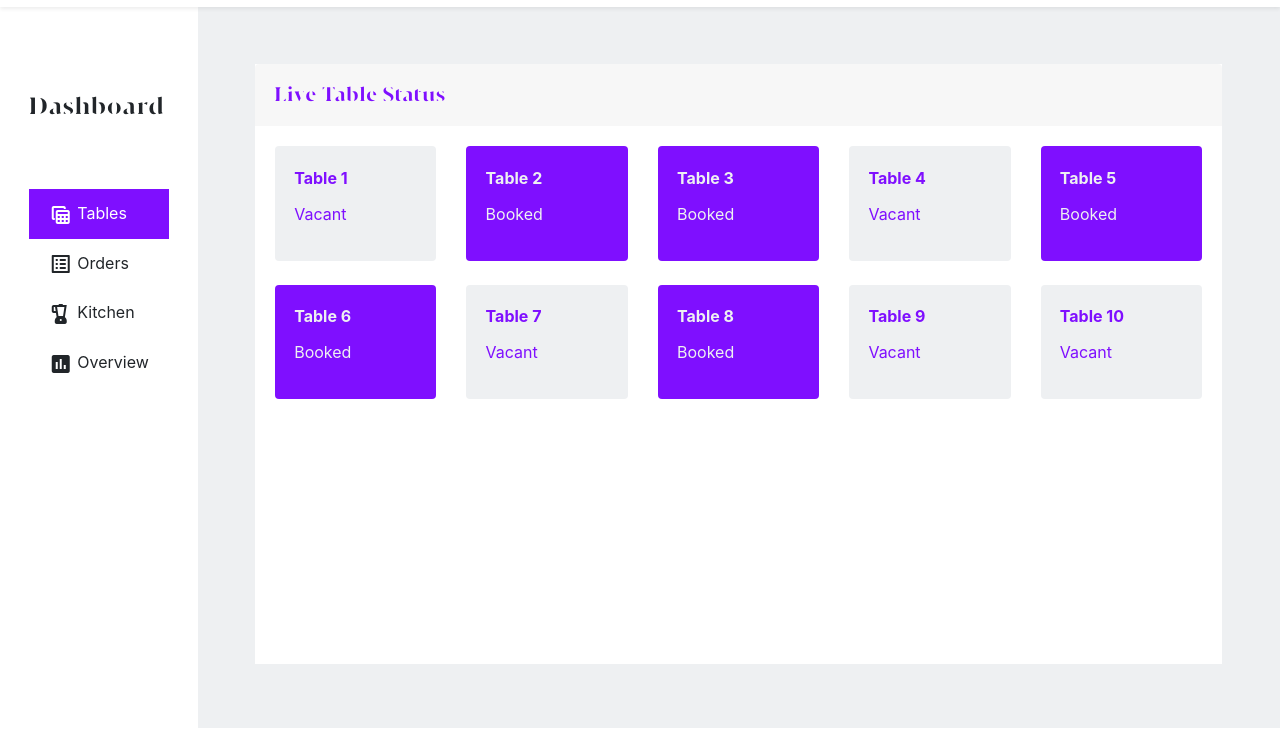
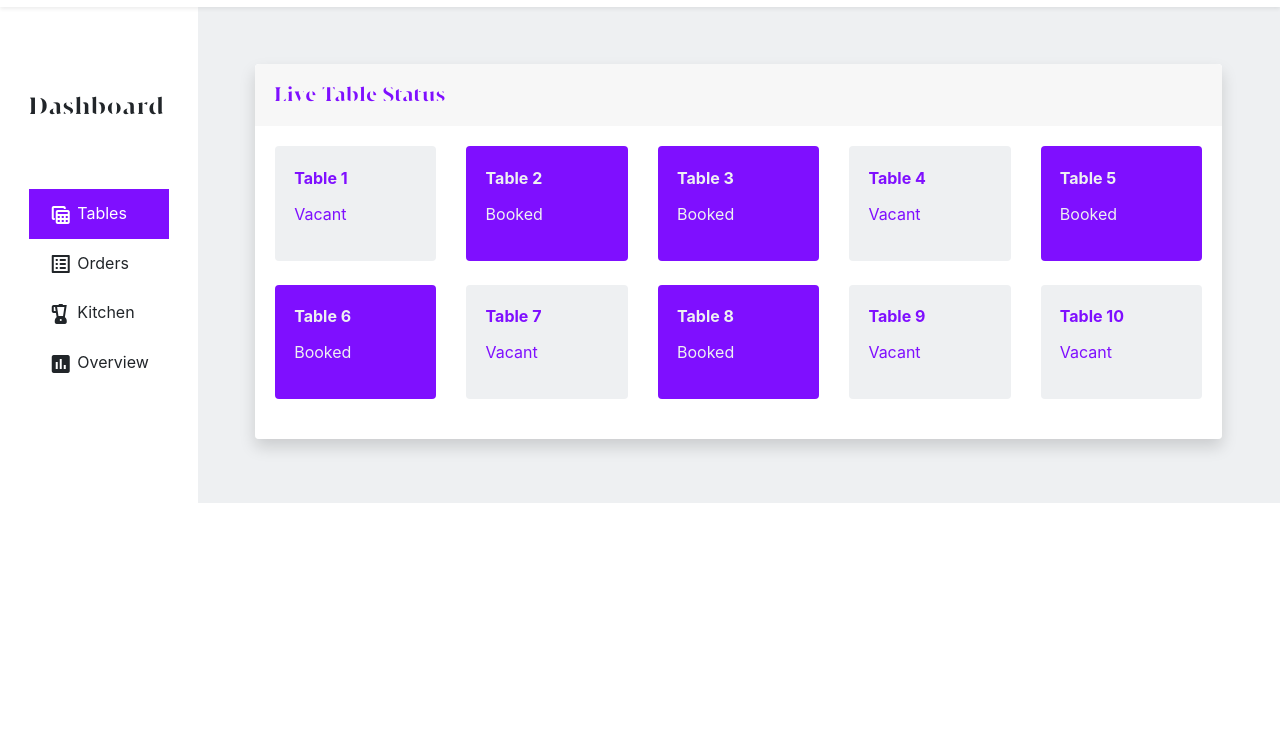
Before and after one commit to COE420ProjectGroup/RestaurantManagementSystem, a plain HTML site: page waiter_dashboard.html in a window 1280 px wide. Shown: the part 54-800 px from the top of the page. Drawn offline with nearby package versions, Linux system fonts and the light colour scheme.

Commit message:
trying to fix iframe scroll size

```diff
--- a/waiter_dashboard.html
+++ b/waiter_dashboard.html
@@ -42,7 +42,6 @@
                 </li>
             </ul>
         </div>
-        </div>
     </nav>
 
     <main class="dashboard">
@@ -65,10 +64,9 @@
                 Overview
             </a>
         </div>
-        </nav>
 
         <div class="flex-grow-1 p-md-5 bg-light">
-            <iframe id="ifr" src="w_tables.html" width="100%" style="height: 75vh;"></iframe>
+            <iframe class="shadow rounded" id="ifr" src="w_tables.html" width="100%" onload="this.style.height=(this.contentWindow.document.body.scrollHeight+20)+'px';"></iframe>
         </div>
     </main>
 
```
Also changed, not shown: w_tables.html (+0 -1 lines).
